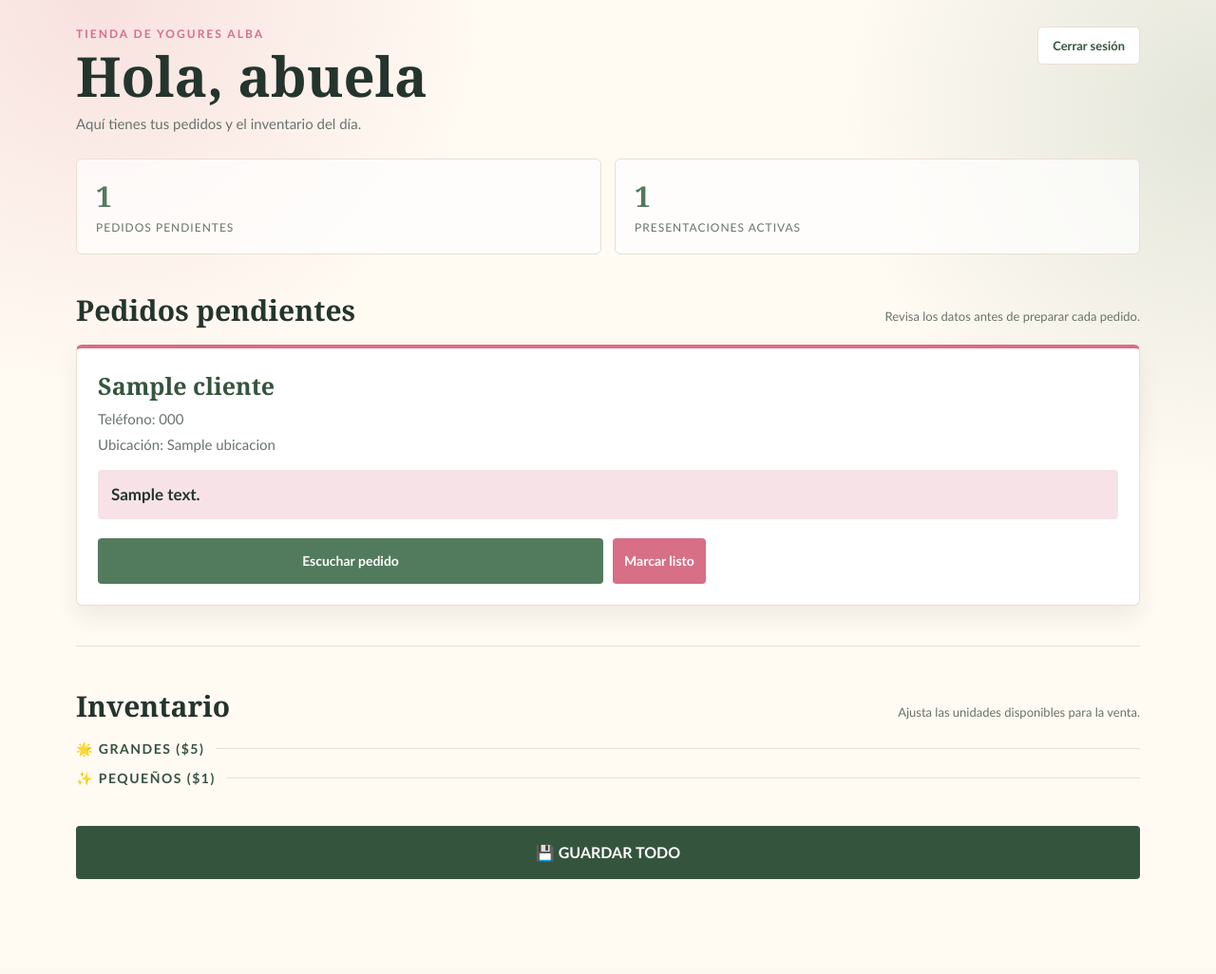
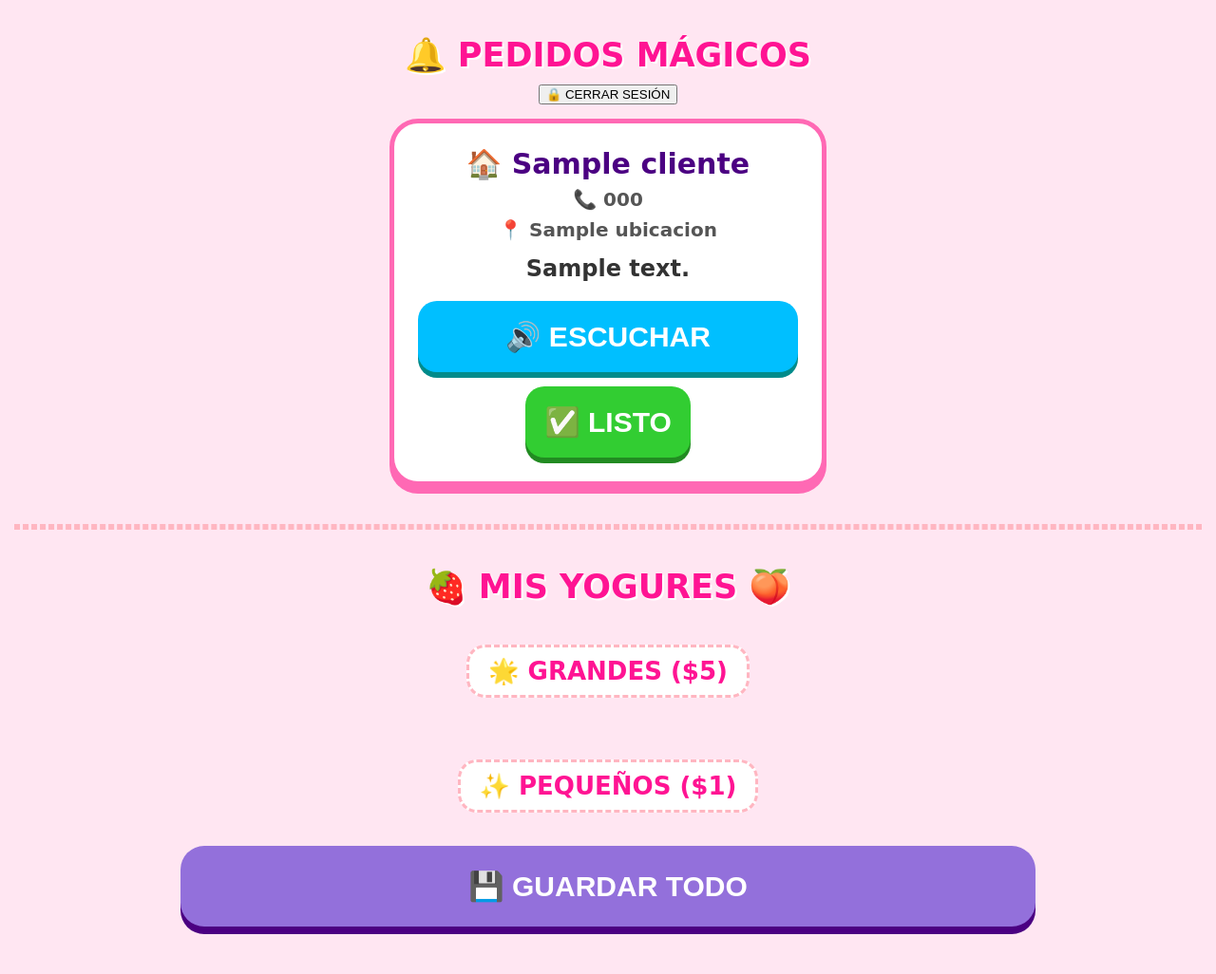
Before and after one commit to japerez19-blip/yogures-alba, a Flask app: page /abuela in a window 1280 px wide. Shown: the whole page at 95% size. Before the commit the page ends 926 px from the top, so only its background shows below. Run offline with Flask 3, Linux system fonts and the light colour scheme; the visitor is signed in with stand-in values (Sample User, id 1); a database or web service that is not in the repository returns one stand-in record (values such as "Sample title"); parts of the project's set-up code (start-up, migrations or seed data) failed here and were passed over; some libraries are stand-ins or nearby versions.

Commit message:
Revert "Redesign grandmother dashboard"
This reverts commit 98718239bbf80625266f507b10414753ab4a8a56.

```diff
--- a/templates/abuela.html
+++ b/templates/abuela.html
@@ -5,120 +5,85 @@
     <meta name="viewport" content="width=device-width, initial-scale=1.0">
     <title>Panel Mágico de la Abuela</title>
     <style>
-        :root { --ink: #24352d; --muted: #68736b; --green: #527a5c; --green-dark: #35543d; --rose: #d76f86; --rose-soft: #f7e3e7; --cream: #fffaf2; --line: #eadfd2; --white: #ffffff; }
-        * { box-sizing: border-box; }
-        body { margin: 0; min-height: 100vh; padding: 28px 20px 64px; color: var(--ink); background: radial-gradient(circle at 8% 0%, rgba(215,111,134,.18), transparent 26%), radial-gradient(circle at 100% 12%, rgba(82,122,92,.16), transparent 25%), var(--cream); font-family: Georgia, 'Times New Roman', serif; }
-        .shell { width: min(100%, 1120px); margin: auto; }
-        .topbar { display: flex; justify-content: space-between; align-items: flex-start; gap: 20px; margin-bottom: 28px; }
-        .eyebrow { margin: 0 0 8px; color: var(--rose); font: 700 12px 'Trebuchet MS', sans-serif; letter-spacing: 2px; text-transform: uppercase; }
-        h1 { margin: 0; font-size: clamp(34px, 5vw, 58px); line-height: 1; letter-spacing: 0; }
-        .intro { margin: 12px 0 0; color: var(--muted); font: 15px 'Trebuchet MS', sans-serif; }
-        .logout-form { margin: 0; }
-        .btn-logout, .btn-escuchar, .btn-entregar, .btn-guardar-todo, .btn-ludico { border: 0; cursor: pointer; font-family: 'Trebuchet MS', sans-serif; }
-        .btn-logout { padding: 11px 15px; color: var(--green-dark); background: var(--white); border: 1px solid var(--line); border-radius: 5px; font-size: 13px; font-weight: 700; }
-        .status-strip { display: grid; grid-template-columns: repeat(2, minmax(0, 1fr)); gap: 14px; margin-bottom: 38px; }
-        .status-item { padding: 18px 20px; background: rgba(255,255,255,.72); border: 1px solid var(--line); border-radius: 6px; }
-        .status-number { display: block; color: var(--green); font-size: 30px; font-weight: 700; }
-        .status-label { color: var(--muted); font: 12px 'Trebuchet MS', sans-serif; text-transform: uppercase; letter-spacing: 1px; }
-        .section-heading { display: flex; justify-content: space-between; align-items: baseline; gap: 16px; margin-bottom: 16px; }
-        h2 { margin: 0; font-size: 30px; }
-        .section-note { margin: 0; color: var(--muted); font: 13px 'Trebuchet MS', sans-serif; }
-        .orders { display: grid; grid-template-columns: repeat(auto-fit, minmax(280px, 1fr)); gap: 16px; }
-        .pedido-pendiente { padding: 22px; background: var(--white); border: 1px solid var(--line); border-top: 4px solid var(--rose); border-radius: 6px; box-shadow: 0 12px 24px rgba(62,52,43,.08); animation: reveal .45s ease both; }
-        .cliente { margin: 0; color: var(--green-dark); font-size: 25px; font-weight: 700; }
-        .detalle { margin: 18px 0; padding: 14px; color: var(--ink); background: var(--rose-soft); border-radius: 4px; font: 700 17px/1.4 'Trebuchet MS', sans-serif; }
-        .datos-cliente { margin: 9px 0; color: var(--muted); font: 15px 'Trebuchet MS', sans-serif; }
-        .botones { display: grid; grid-template-columns: 1fr 1fr; gap: 10px; margin-top: 20px; }
-        .btn-escuchar, .btn-entregar { min-height: 48px; padding: 12px; color: var(--white); border-radius: 4px; font-size: 14px; font-weight: 700; }
-        .btn-escuchar { background: var(--green); }
-        .btn-entregar { background: var(--rose); }
-        button:active { transform: translateY(1px); }
-        .empty-state { padding: 34px 20px; color: var(--green-dark); background: rgba(255,255,255,.7); border: 1px dashed var(--green); border-radius: 6px; font-size: 20px; text-align: center; }
-        .divider { height: 1px; margin: 42px 0; background: var(--line); border: 0; }
-        .inventory-section { padding-bottom: 30px; }
-        .size-block { margin-top: 30px; }
-        .titulo-separador { display: flex; align-items: center; gap: 12px; margin: 0 0 14px; color: var(--green-dark); font: 700 14px 'Trebuchet MS', sans-serif; letter-spacing: 1.5px; text-transform: uppercase; }
-        .titulo-separador::after { content: ''; height: 1px; flex: 1; background: var(--line); }
-        .inventario-grid { display: grid; grid-template-columns: repeat(auto-fit, minmax(170px, 1fr)); gap: 14px; }
-        .inv-card { position: relative; overflow: hidden; padding: 13px; background: var(--white); border: 1px solid var(--line); border-radius: 6px; box-shadow: 0 8px 18px rgba(62,52,43,.07); }
-        .img-yogur { display: block; width: 100%; height: 132px; object-fit: contain; }
-        .inv-name { margin: 10px 0 0; color: var(--ink); font-size: 19px; font-weight: 700; }
-        .precio-badge { position: absolute; top: 10px; right: 10px; padding: 5px 8px; color: var(--green-dark); background: #e8f0e8; border-radius: 3px; font: 700 13px 'Trebuchet MS', sans-serif; }
-        .controles { display: flex; justify-content: space-between; align-items: center; gap: 8px; margin-top: 12px; padding: 5px; background: #f6f3ed; border-radius: 4px; }
-        .btn-ludico { display: grid; place-items: center; width: 40px; height: 40px; color: var(--white); border-radius: 4px; font-size: 20px; font-weight: 700; }
-        .btn-menos { background: var(--rose); }
-        .btn-mas { background: var(--green); }
-        .inv-input { width: 45px; color: var(--ink); background: transparent; border: 0; font: 700 24px Georgia, serif; text-align: center; pointer-events: none; }
-        .btn-guardar-todo { display: flex; justify-content: center; align-items: center; width: 100%; min-height: 56px; gap: 8px; margin-top: 28px; padding: 15px; color: var(--white); background: var(--green-dark); border-radius: 4px; font-size: 16px; font-weight: 700; }
-        @keyframes reveal { from { opacity: 0; transform: translateY(8px); } to { opacity: 1; transform: translateY(0); } }
-        @media (max-width: 620px) { body { padding: 20px 14px 44px; } .topbar { align-items: stretch; flex-direction: column; } .btn-logout { width: 100%; } .status-strip { margin-bottom: 30px; } .section-heading { display: block; } .section-note { margin-top: 6px; } .orders { grid-template-columns: 1fr; } .botones { grid-template-columns: 1fr; } .inventario-grid { grid-template-columns: repeat(2, minmax(0, 1fr)); gap: 10px; } .inv-card { padding: 10px; } .img-yogur { height: 105px; } }
+        body { font-family: 'Comic Sans MS', 'Fredoka One', cursive, sans-serif; background-color: #ffe6f2; color: #333; text-align: center; margin: 0; padding: 15px; padding-bottom: 50px; }
+        h1 { font-size: 35px; color: #ff1493; text-shadow: 2px 2px 0px #fff; margin-bottom: 10px; }
+
+        /* Pedidos */
+        .pedido-pendiente { background-color: #fff; border: 5px solid #ff69b4; padding: 25px; margin: 15px auto; width: 95%; max-width: 400px; border-radius: 30px; box-shadow: 0 8px 0px #ff69b4; }
+        .cliente { font-size: 30px; margin: 0; font-weight: 900; color: #4b0082; }
+        .detalle { font-size: 24px; margin: 15px 0; font-weight: bold; color: #333; }
+        .datos-cliente { font-size: 20px; margin: 8px 0; color: #555; font-weight: bold; }
+
+        .botones { display: flex; flex-direction: column; gap: 15px; margin-top: 20px; }
+        .btn-escuchar { background-color: #00bfff; color: white; font-size: 30px; padding: 20px; border: none; border-radius: 20px; cursor: pointer; font-weight: bold; box-shadow: 0 6px 0px #008b8b; }
+        .btn-entregar { background-color: #32cd32; color: white; font-size: 30px; padding: 20px; border: none; border-radius: 20px; cursor: pointer; font-weight: bold; box-shadow: 0 6px 0px #228b22; }
+        button:active { transform: translateY(6px); box-shadow: none !important; }
+
+        hr { border: 3px dashed #ffb6c1; margin: 40px 0; }
+
+        /* Inventario Visual */
+        .seccion-inventario { max-width: 900px; margin: 0 auto; }
+
+        /* Título para separar tamaños */
+        .titulo-separador { background-color: #fff; color: #ff1493; display: inline-block; padding: 10px 20px; border-radius: 20px; border: 3px dashed #ffb6c1; font-size: 26px; margin: 30px 0 15px 0; font-weight: bold; }
+
+        .inventario-grid { display: flex; flex-wrap: wrap; justify-content: center; gap: 20px; margin-bottom: 20px; }
+        .inv-card { background: white; padding: 15px; border-radius: 25px; box-shadow: 0 6px 12px rgba(0,0,0,0.15); width: 160px; position: relative; border: 4px solid #ffd700; }
+
+        /* AQUÍ ESTÁ LA MAGIA PARA TUS IMÁGENES */
+        .img-yogur {
+            width: 100%;
+            height: 140px; /* Un poco más de espacio vertical */
+            object-fit: contain; /* Muestra la imagen 100% entera sin recortar NADA */
+            border-radius: 15px;
+            background-color: transparent; /* Fondo limpio por si la imagen es estrecha */
+        }
+
+        .precio-badge { position: absolute; top: -10px; right: -10px; background: #ff4500; color: white; font-size: 28px; font-weight: 900; padding: 10px 15px; border-radius: 50%; box-shadow: 0 4px 0px #b22222; border: 3px solid white; }
+
+        .controles { display: flex; justify-content: space-between; align-items: center; margin-top: 15px; background: #f0f8ff; border-radius: 15px; padding: 5px; }
+        .btn-ludico { font-size: 28px; width: 45px; height: 45px; border: none; border-radius: 50%; cursor: pointer; display: flex; justify-content: center; align-items: center; color: white; font-weight: bold; box-shadow: 0 4px 0px rgba(0,0,0,0.2); }
+        .btn-menos { background-color: #ff6347; }
+        .btn-mas { background-color: #32cd32; }
+
+        .inv-input { width: 40px; font-size: 30px; text-align: center; border: none; background: transparent; font-weight: 900; color: #333; pointer-events: none; }
+
+        .btn-guardar-todo { background-color: #9370db; color: white; border: none; padding: 25px; font-size: 30px; border-radius: 25px; cursor: pointer; font-weight: 900; width: 100%; margin-top: 20px; box-shadow: 0 8px 0px #4b0082; text-transform: uppercase; display: flex; justify-content: center; align-items: center; gap: 10px; }
     </style>
 </head>
 <body>
-    <main class="shell">
-        <header class="topbar">
-            <div>
-                <p class="eyebrow">Tienda de yogures Alba</p>
-                <h1>Hola, abuela</h1>
-                <p class="intro">Aquí tienes tus pedidos y el inventario del día.</p>
-            </div>
-            <form class="logout-form" action="{{ url_for('logout_abuela') }}" method="POST">
-                <input type="hidden" name="csrf_token" value="{{ csrf_token }}">
-                <button class="btn-logout" type="submit">Cerrar sesión</button>
-            </form>
-        </header>
 
-        <div class="status-strip">
-            <div class="status-item">
-                <span class="status-number">{{ pedidos|length }}</span>
-                <span class="status-label">Pedidos pendientes</span>
-            </div>
-            <div class="status-item">
-                <span class="status-number">{{ productos|length }}</span>
-                <span class="status-label">Presentaciones activas</span>
+    <h1>🔔 PEDIDOS MÁGICOS</h1>
+    <form action="{{ url_for('logout_abuela') }}" method="POST">
+        <input type="hidden" name="csrf_token" value="{{ csrf_token }}">
+        <button type="submit">🔒 CERRAR SESIÓN</button>
+    </form>
+
+    {% if pedidos|length == 0 %}
+        <div style="color: #ff69b4; font-size: 28px; font-weight: bold; margin: 30px 0;">¡Todo tranquilo! A descansar ☕</div>
+    {% else %}
+        {% for pedido in pedidos %}
+        <div class="pedido-pendiente">
+            <p class="cliente" id="cliente-{{ pedido['id'] }}">🏠 {{ pedido['cliente'] }}</p>
+            <p class="datos-cliente">📞 {{ pedido['telefono'] or 'Sin teléfono' }}</p>
+            <p class="datos-cliente">📍 {{ pedido['ubicacion'] or 'Sin ubicación' }}</p>
+            <p class="detalle" id="detalle-{{ pedido['id'] }}">{{ pedido['descripcion'] }}</p>
+
+            <div class="botones">
+                <button class="btn-escuchar" type="button" onclick="leerPedido({{ pedido['id'] }})">🔊 ESCUCHAR</button>
+                <form action="/entregar/{{ pedido['id'] }}" method="POST">
+                    <input type="hidden" name="csrf_token" value="{{ csrf_token }}">
+                    <button class="btn-entregar" type="submit">✅ LISTO</button>
+                </form>
             </div>
         </div>
-
-    {% if pedidos|length == 0 %}
-        <section>
-            <div class="section-heading">
-                <h2>Pedidos pendientes</h2>
-            </div>
-            <div class="empty-state">Todo tranquilo por aquí. Puedes descansar.</div>
-        </section>
-    {% else %}
-        <section>
-            <div class="section-heading">
-                <h2>Pedidos pendientes</h2>
-                <p class="section-note">Revisa los datos antes de preparar cada pedido.</p>
-            </div>
-            <div class="orders">
-                {% for pedido in pedidos %}
-                <article class="pedido-pendiente">
-                    <p class="cliente" id="cliente-{{ pedido['id'] }}">{{ pedido['cliente'] }}</p>
-                    <p class="datos-cliente">Teléfono: {{ pedido['telefono'] or 'Sin teléfono' }}</p>
-                    <p class="datos-cliente">Ubicación: {{ pedido['ubicacion'] or 'Sin ubicación' }}</p>
-                    <p class="detalle" id="detalle-{{ pedido['id'] }}">{{ pedido['descripcion'] }}</p>
-                    <div class="botones">
-                        <button class="btn-escuchar" type="button" onclick="leerPedido({{ pedido['id'] }})">Escuchar pedido</button>
-                        <form action="/entregar/{{ pedido['id'] }}" method="POST">
-                            <input type="hidden" name="csrf_token" value="{{ csrf_token }}">
-                            <button class="btn-entregar" type="submit">Marcar listo</button>
-                        </form>
-                    </div>
-                </article>
-                {% endfor %}
-            </div>
-        </section>
+        {% endfor %}
     {% endif %}
 
-    <hr class="divider">
+    <hr>
 
-    <section class="inventory-section">
-        <div class="section-heading">
-            <h2>Inventario</h2>
-            <p class="section-note">Ajusta las unidades disponibles para la venta.</p>
-        </div>
+    <div class="seccion-inventario">
+        <h1>🍓 MIS YOGURES 🍑</h1>
 
         <form action="/actualizar_inventario" method="POST">
             <input type="hidden" name="csrf_token" value="{{ csrf_token }}">
@@ -131,7 +96,6 @@
                     <div class="inv-card">
                         <img src="{{ url_for('static', filename=prod['imagen']) }}" alt="Yogur" class="img-yogur">
                         <div class="precio-badge">${{ prod['precio_usd'] | int }}</div>
-                        <p class="inv-name">{{ prod['sabor'] }}</p>
                         <div class="controles">
                             <button type="button" class="btn-ludico btn-menos" onclick="cambiarCantidad('{{ prod['id'] }}', -1)">➖</button>
                             <input class="inv-input" id="cant-{{ prod['id'] }}" type="text" name="{{ prod['id'] }}" value="{{ prod['cantidad_disponible'] }}" readonly>
@@ -150,7 +114,6 @@
                     <div class="inv-card">
                         <img src="{{ url_for('static', filename=prod['imagen']) }}" alt="Yogur" class="img-yogur">
                         <div class="precio-badge">${{ prod['precio_usd'] | int }}</div>
-                        <p class="inv-name">{{ prod['sabor'] }}</p>
                         <div class="controles">
                             <button type="button" class="btn-ludico btn-menos" onclick="cambiarCantidad('{{ prod['id'] }}', -1)">➖</button>
                             <input class="inv-input" id="cant-{{ prod['id'] }}" type="text" name="{{ prod['id'] }}" value="{{ prod['cantidad_disponible'] }}" readonly>
@@ -163,8 +126,7 @@
 
             <button class="btn-guardar-todo" type="submit">💾 GUARDAR TODO</button>
         </form>
-    </section>
-    </main>
+    </div>
 
     <!-- Scripts para que funcionen los botones y la voz -->
     <script>
```
